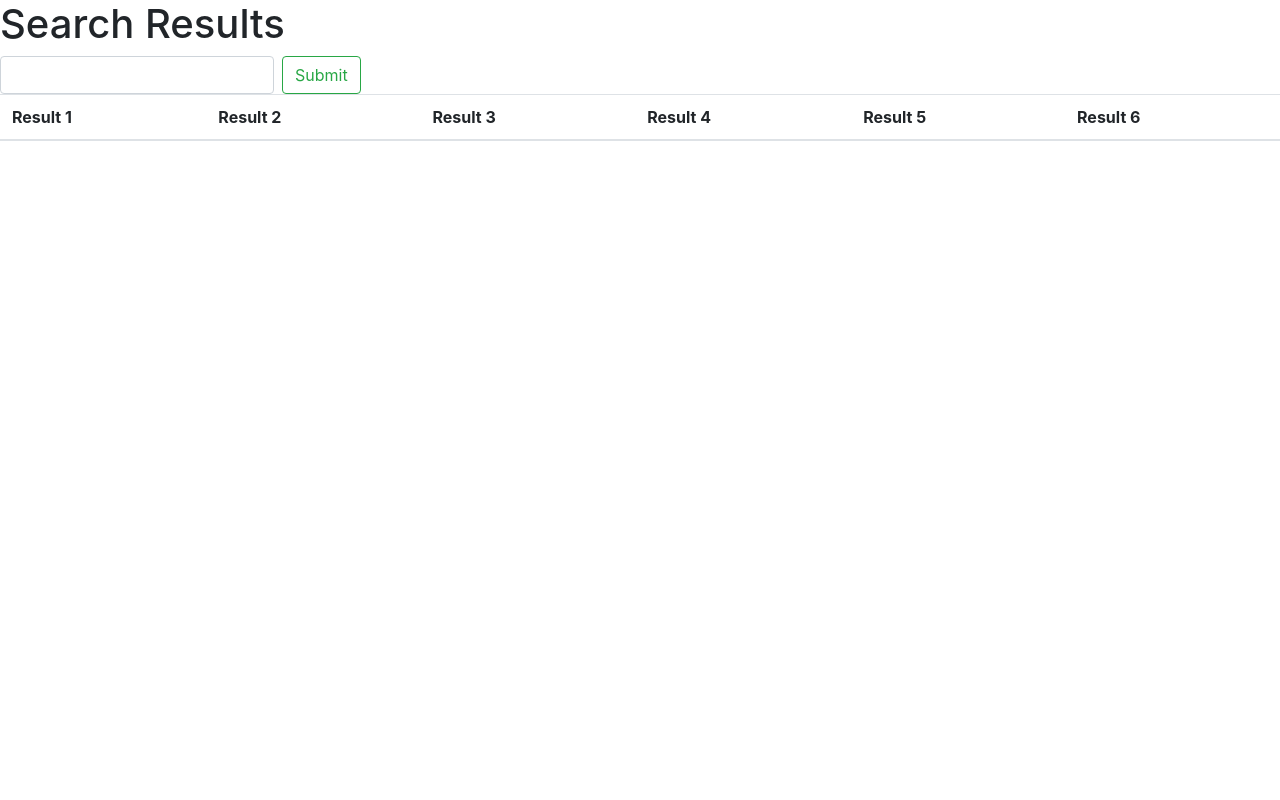
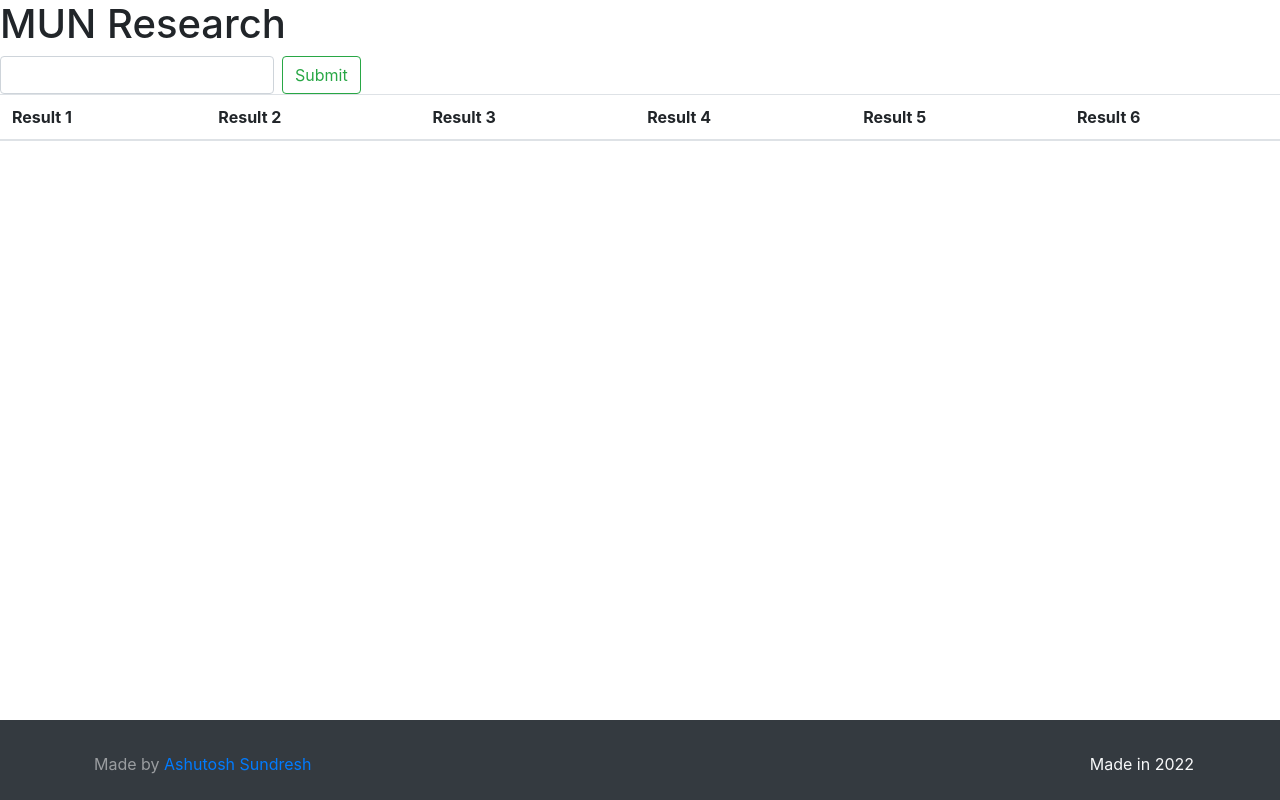
Before and after one commit to munresearch/munresearch, a plain HTML site: page index.html in a window 1280 px wide. Drawn offline with nearby package versions, Linux system fonts and the light colour scheme.

Commit message:
Add a footer

```diff
--- a/index.html
+++ b/index.html
@@ -4,10 +4,10 @@
 <!DOCTYPE html>
 <html>
 <head>
-  <title>Search Results</title>
+  <title>MUN Research</title>
 </head>
 <body>
-  <h1>Search Results</h1>
+  <h1>MUN Research</h1>
   <form class="form-inline my-2 my-lg-0" action="/searchagenda" method="post">
     <input class="form-control mr-sm-2" aria-label="Enter your agenda" type="text" id="promptagenda" name="promptagenda"><br>
     <input class="btn btn-outline-success my-2 my-sm-0" type="submit" value="Submit">
@@ -34,6 +34,15 @@
     </tr>
    </tbody>
   </table>
+  <footer class="bg-dark py-3">
+    <nav class="navbar navbar-expand-lg navbar-dark bg-dark container">
+      <ul class="navbar-nav mr-auto">
+          <li class="nav-link">Made by <a href="https://github.com/AshutoshSundresh">Ashutosh Sundresh</a></li>
+      </ul>
+      <span class="navbar-text text-light">Made in 2022</span>
+    </nav>
+  </footer>
+
   <script>
     function searchagenda() {
       // Get the search prompt from the form
@@ -62,5 +71,20 @@
       searchagenda();
     });
   </script>
-</body>
+
+  <style>
+    .content-container {
+      height: calc(100vh - 80px);  /* 80px is the height of the footer */
+      overflow: auto;
+    }
+    footer {
+      position: absolute;
+      bottom: 0;
+      height: 80px;
+      width: 100%;
+      margin: 0;
+      padding: 0;
+    }
+
+  </style>
 </html>
```
